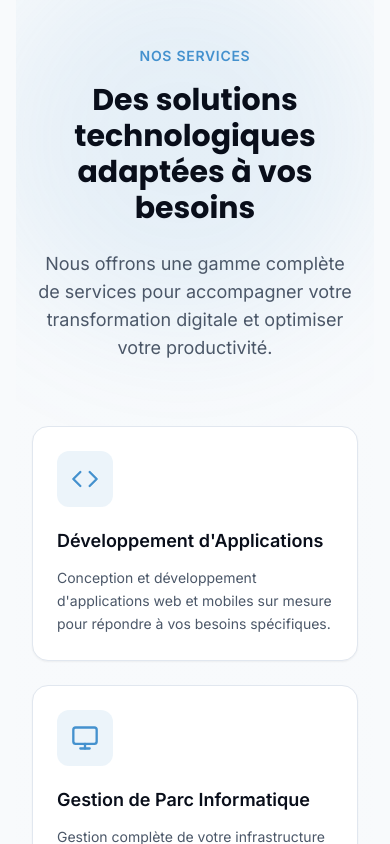
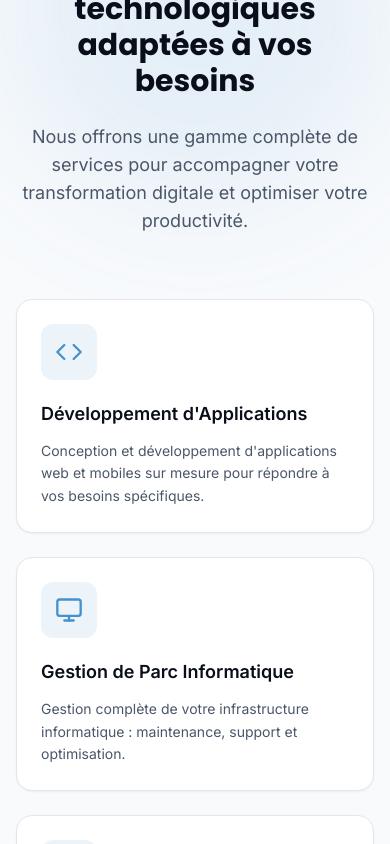
Before and after one commit to fasosmart/website-fasosmart, a Next.js app: page / in a window 390 px wide. Shown: the part 3018-3862 px from the top of the page. Built offline with nearby package versions, Linux system fonts and the light colour scheme.

Commit message:
feat: Update layout components to enhance styling and responsiveness across sections

```diff
--- a/src/app/(front-office)/layout.tsx
+++ b/src/app/(front-office)/layout.tsx
@@ -13,7 +13,7 @@ export default function FrontOfficeLayout({
   return (
     <>
       <Header />
-      <main className="min-h-screen container mx-auto">{children}</main>
+      <main className="min-h-screen">{children}</main>
       <Footer />
       <ScrollToTop />
     </>
--- a/src/components/sections/Hero.tsx
+++ b/src/components/sections/Hero.tsx
@@ -76,7 +76,7 @@ function AnimatedStat({ value, label, index }: { value: string; label: string; i
 
 export function Hero() {
   return (
-    <section className="relative overflow-hidden gradient-animated text-white min-h-[90vh] flex items-center">
+    <section className="relative w-full overflow-hidden gradient-animated text-white min-h-[90vh] flex items-center">
       {/* Background Pattern - Particules animées */}
       <div className="absolute inset-0 opacity-20">
         <motion.div
--- a/src/components/sections/PageBanner.tsx
+++ b/src/components/sections/PageBanner.tsx
@@ -58,7 +58,7 @@ export function PageBanner({
   const Icon = icon ? iconMap[icon] : undefined;
 
   return (
-    <section className="relative overflow-hidden gradient-animated text-white min-h-[50vh] flex items-center">
+    <section className="relative w-full overflow-hidden gradient-animated text-white min-h-[60vh] md:min-h-[70vh] flex items-center">
       {/* Background Pattern animé */}
       <div className="absolute inset-0 opacity-20">
         <motion.div
```
